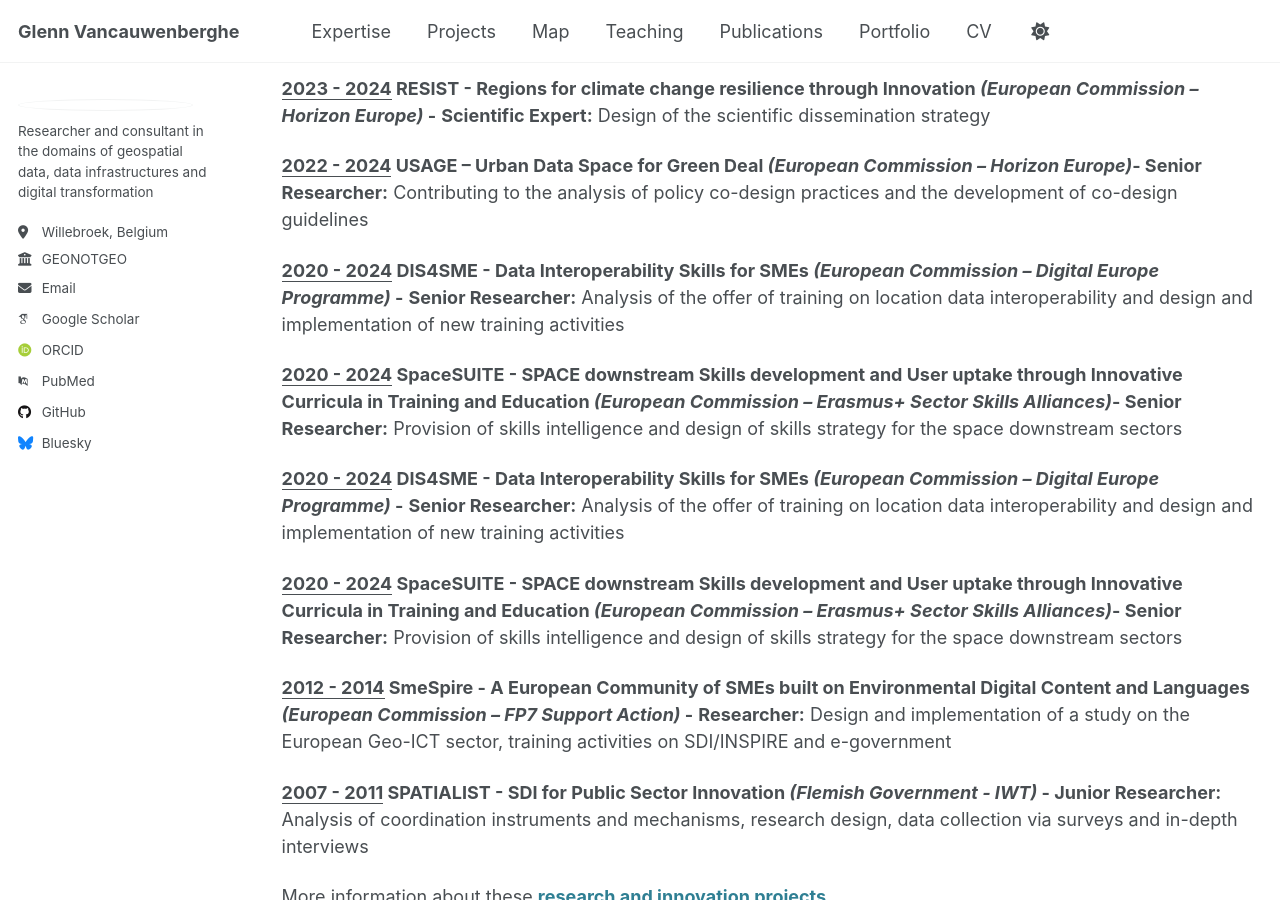
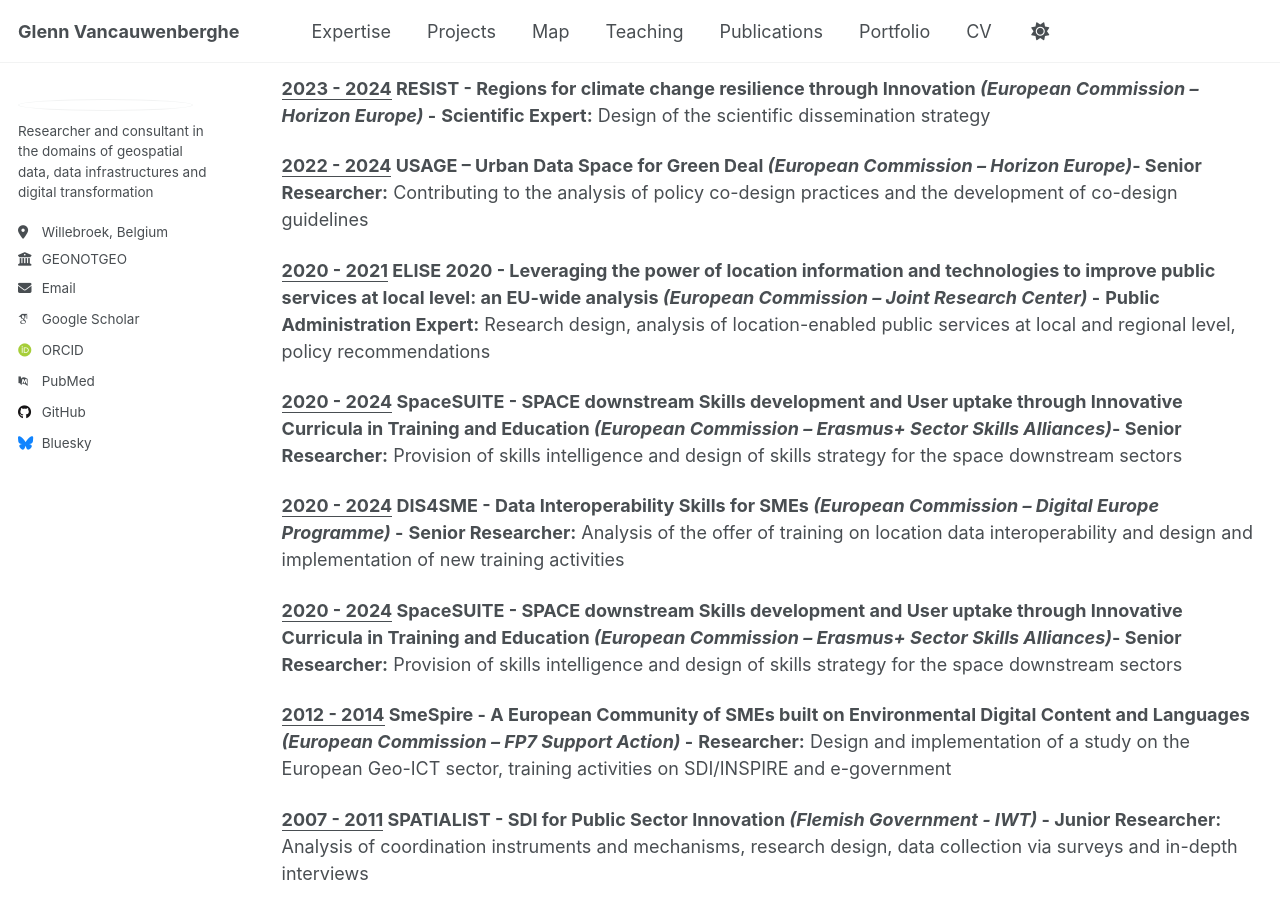
Before and after one commit to GVancauwenberghe/gvancauwenberghe.github.io, a Jekyll site: the page built from _pages/projects.md, in a window 1280 px wide and 900 px high, scrolled down 3067 px. Built offline with Jekyll 4.4.1, drawn with Linux system fonts in a browser that asks for light colours; some web fonts are replaced.

Commit message:
Update projects.md

```diff
--- a/_pages/projects.md
+++ b/_pages/projects.md
@@ -101,8 +101,8 @@ More information about these [**education and training projects**](https://gvanc
 **<ins>2022 - 2024</ins>    USAGE – Urban Data Space for Green Deal _(European Commission –  Horizon Europe)_-
 Senior Researcher:**   Contributing to the analysis of policy co-design practices and the development of co-design guidelines
 
-**<ins>2020 - 2024</ins>   DIS4SME -  Data Interoperability Skills for SMEs _(European Commission –   Digital Europe Programme)_ -**
-**Senior Researcher:** Analysis of the offer of training on location data interoperability and design and implementation of new training activities
+**<ins>2020 - 2021</ins>   ELISE 2020 - Leveraging the power of location information and technologies to improve public services at local level: an EU-wide analysis _(European Commission –  Joint Research Center)_ -**
+**Public Administration Expert:** Research design, analysis of location-enabled public services at local and regional level, policy recommendations
 
 **<ins>2020 - 2024</ins>    SpaceSUITE -  SPACE downstream Skills development and User uptake through Innovative Curricula in Training and Education _(European Commission –  Erasmus+ Sector Skills Alliances)_-
 Senior Researcher:**   Provision of skills intelligence and design of skills strategy for the space downstream sectors
```
